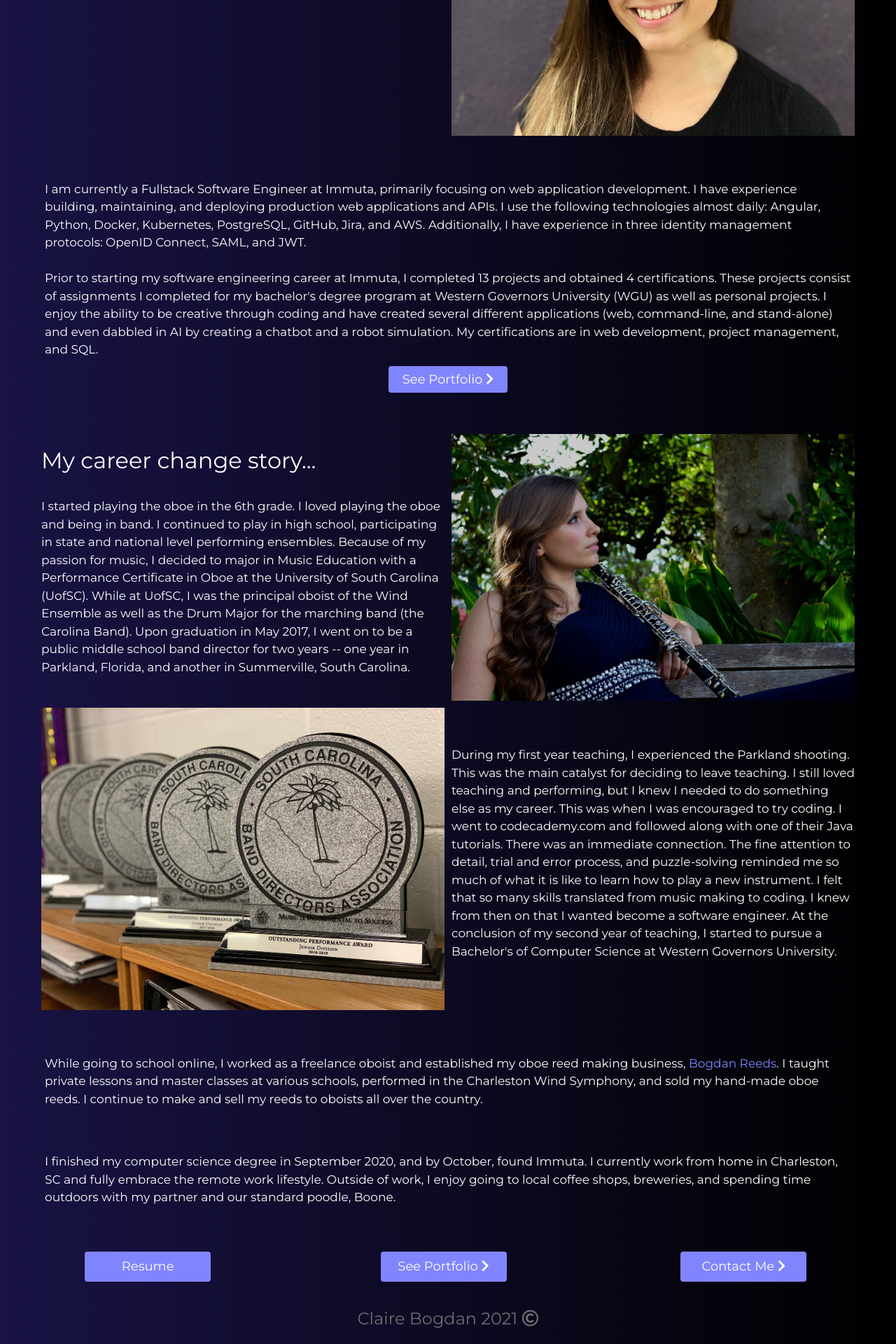
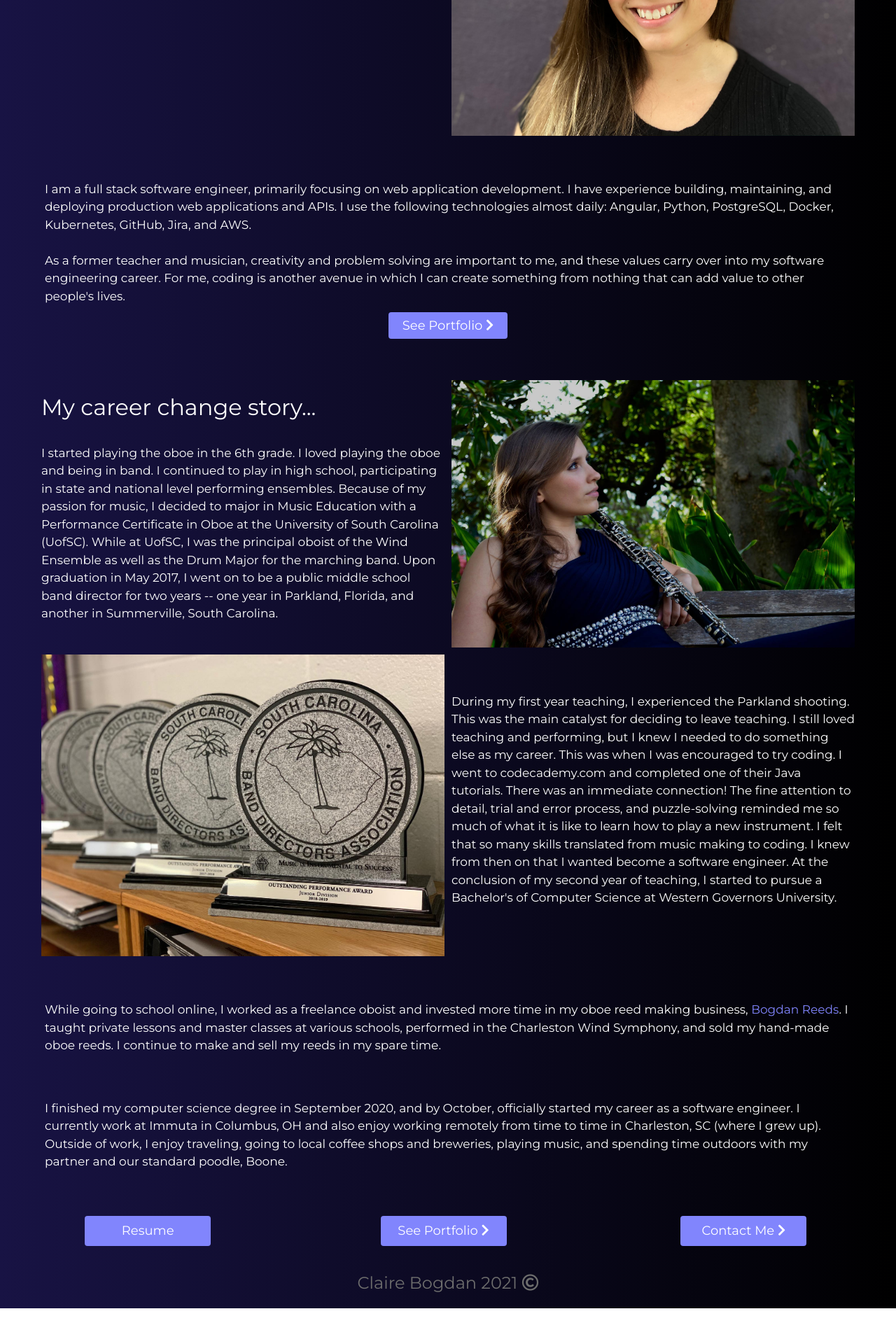
Before and after one commit to clairebogdan/portfolio, a React (Create React App) app: page /about in a window 1280 px wide. Shown: the part 382-2302 px from the top of the page at 70% size. After the commit the page ends 2251 px from the top, so only its background shows below. Built offline with nearby package versions, Linux system fonts and the light colour scheme; the HTML template or start-up script is replaced by a standard one.

Commit message:
udpates 12/21

```diff
--- a/src/components/pages/About.js
+++ b/src/components/pages/About.js
@@ -21,19 +21,14 @@ export default function About() {
 
             <div className='bio-container'>
                 <p>
-                    I am currently a Fullstack Software Engineer at Immuta, primarily focusing on
+                    I am a full stack software engineer, primarily focusing on
                     web application development. I have experience building, maintaining, and deploying
                     production web applications and APIs. I use the following technologies almost daily:
-                    Angular, Python, Docker, Kubernetes, PostgreSQL, GitHub, Jira, and AWS. Additionally,
-                    I have experience in three identity management protocols: OpenID Connect, SAML, and JWT.
+                    Angular, Python, PostgreSQL, Docker, Kubernetes, GitHub, Jira, and AWS.
                     <br /><br />
-                    Prior to starting my software engineering career at Immuta, I completed 13 projects and
-                    obtained 4 certifications. These projects consist of assignments I completed
-                    for my bachelor's degree program at Western Governors University (WGU)
-                    as well as personal projects. I enjoy the ability to be creative through coding and
-                    have created several different applications (web, command-line, and stand-alone) and
-                    even dabbled in AI by creating a chatbot and a robot simulation. My certifications are in
-                    web development, project management, and SQL.
+                    As a former teacher and musician, creativity and problem solving are important to me, and these values
+                    carry over into my software engineering career. For me, coding is another avenue in which I can
+                    create something from nothing that can add value to other people's lives.
                 </p>
                 <div className='center'>
                     <Link to='/portfolio' className='about-btn'>
@@ -49,7 +44,7 @@ export default function About() {
                         I continued to play in high school, participating in state and national level performing
                         ensembles. Because of my passion for music, I decided to major in Music Education with a
                         Performance Certificate in Oboe at the University of South Carolina (UofSC). While at UofSC, I was the principal
-                        oboist of the Wind Ensemble as well as the Drum Major for the marching band (the Carolina Band).
+                        oboist of the Wind Ensemble as well as the Drum Major for the marching band.
                         Upon graduation in May 2017, I went on to be a public middle school band director for
                         two years -- one year in Parkland, Florida, and another in Summerville, South Carolina.
                     </p>
@@ -65,7 +60,7 @@ export default function About() {
                     <p>During my first year teaching, I experienced the Parkland shooting. This was the main catalyst for
                         deciding to leave teaching. I still loved teaching and performing, but I knew I needed to do
                         something else as my career. This was when I was encouraged to try coding. I went to codecademy.com
-                        and followed along with one of their Java tutorials. There was an immediate connection. The fine attention
+                        and completed one of their Java tutorials. There was an immediate connection! The fine attention
                         to detail, trial and error process, and puzzle-solving reminded me so much of what it is like to learn how to play
                         a new instrument. I felt that so many skills translated from music making to coding. I knew from then on
                         that I wanted become a software engineer. At the conclusion of my second year of teaching,
@@ -74,18 +69,20 @@ export default function About() {
             </div>
 
             <div className='bio-container-sm'>
-                <p>While going to school online, I worked as a freelance oboist and established my oboe reed
-                    making business, <a className='link' href="https://www.bogdanreeds.com">Bogdan Reeds</a>. I taught private lessons and master classes at various schools,
+                <p>While going to school online, I worked as a freelance oboist and invested more time in my oboe reed
+                    making business, <a className='link' href="https://www.bogdanreeds.com">Bogdan Reeds</a>.
+                    I taught private lessons and master classes at various schools,
                     performed in the Charleston Wind Symphony, and sold my hand-made oboe reeds.
-                    I continue to make and sell my reeds to oboists all over the country.
+                    I continue to make and sell my reeds in my spare time.
                 </p>
             </div>
 
             <div className='bio-container-sm'>
-                <p>I finished my computer science degree in September 2020, and by October, found Immuta. I currently
-                    work from home in Charleston, SC and fully embrace the remote work lifestyle. Outside of work,
-                    I enjoy going to local coffee shops, breweries, and spending time outdoors with my partner
-                    and our standard poodle, Boone.
+                <p>I finished my computer science degree in September 2020, and by October, officially started my
+                    career as a software engineer. I currently work at Immuta in Columbus, OH and also enjoy working remotely
+                    from time to time in Charleston, SC (where I grew up). Outside of work,
+                    I enjoy traveling, going to local coffee shops and breweries, playing music, and
+                    spending time outdoors with my partner and our standard poodle, Boone.
                 </p>
             </div>
 
--- a/src/components/pages/Immuta.js
+++ b/src/components/pages/Immuta.js
@@ -18,13 +18,13 @@ function Immuta() {
                         <br />
                         <div>
                             <p>
-                                Fullstack Software Engineer
+                                Software Engineer I
                                 <br /><br />
                                 Platform Engineering Team
                                 <br /><br />
                                 October 2020 - current
                                 <br /><br />
-                                Remote
+                                Columbus, OH / Remote hybrid
                             </p>
                         </div>
                     </div>
@@ -110,18 +110,20 @@ function Immuta() {
                 </div>
                 <div className='exp-box'>
                     <br />
-                    * Fullstack web application development: APIs, databases, UI/UX
+                    * Full stack web application development: APIs, databases, UI/UX
+                    <br /><br />
+                    * Develop and maintain an application that serves as a customer portal. It manages the customer's SaaS
+                    deployments of the product.
                     <br /><br />
                     * Develop and maintain an in-house idenity and access management application. This application is
-                    an Open ID Connect, SAML, and JWT identity provider. We use it for Single Sign-On (SSO) capabilities
-                    with other internal/in-house applications as well as various external applications, such as Salesforce
-                    and Teamwork.
+                    an Open ID Connect, SAML, and JWT identity provider. It is used it for Single Sign-On (SSO) capabilities
+                    with both internal and external applications.
                     <br /><br />
                     * Manage SSO integrations across company applications
                     <br /><br />
-                    * Occasionally help customers directly over Zoom
+                    * Help customers and internal employees over Zoom
                     <br /><br />
-                    * Documentation writing (for both internal employees as well as customers)
+                    * Write documentation for customers and internal employees
                     <br /><br />
                     * Familiar with CI/CD pipelines
                     <br /><br />
--- a/src/components/pages/PreviousCareer.js
+++ b/src/components/pages/PreviousCareer.js
@@ -1,12 +1,71 @@
 import React from 'react';
-import '../styles/ProjectItems.css'
+import '../../App.css';
+import '../styles/Immuta.css';
 
 function PreviousCareer() {
 
     return (
         <>
             <body>
-                <p>Previous experiences coming soon!</p>
+                <div id='career-1'>
+                    <div className='grid-title'>
+                        Westglades Middle School
+                    </div>
+                    <div className='center'>
+                        <div>
+                            <br />
+                            <h3>
+                                Band Director &nbsp; August 2017 - June 2018 &nbsp; Parkland, FL
+                            </h3>
+                        </div>
+                    </div>
+
+                    <div className='exp-box'>
+                        <br />
+                        * coming soon!
+                        <br /><br />
+                    </div>
+                </div>
+
+                <div id='career-2'>
+                    <div className='grid-title'>
+                        DuBose Middle School
+                    </div>
+                    <div className='center'>
+                        <div>
+                            <br />
+                            <h3>
+                                Band Director &nbsp; August 2018 - June 2019 &nbsp; Summerville, SC
+                            </h3>
+                        </div>
+                    </div>
+
+                    <div className='exp-box'>
+                        <br />
+                        * coming soon!
+                        <br /><br />
+                    </div>
+                </div>
+
+                <div id='career-3'>
+                    <div className='grid-title'>
+                        Freelance Oboist / Bogdan Reeds
+                    </div>
+                    <div className='center'>
+                        <div>
+                            <br />
+                            <h3>
+                                June 2019 - September 2020 &nbsp; Charleston, SC / Columbus, OH
+                            </h3>
+                        </div>
+                    </div>
+
+                    <div className='exp-box'>
+                        <br />
+                        * coming soon!
+                        <br /><br />
+                    </div>
+                </div>
 
             </body>
 
```
Also changed, not shown: notes.txt (added), 2 other files (tests, documents, lock files or other folders).
